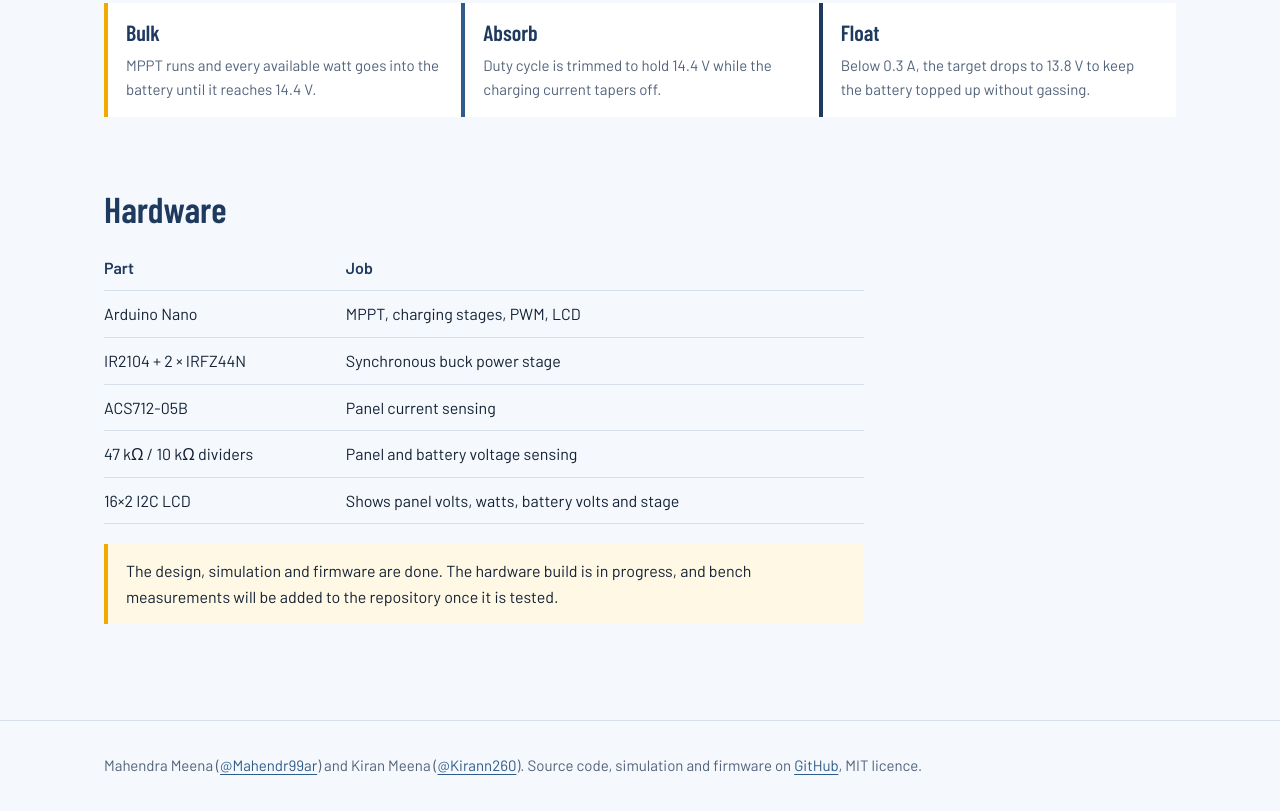
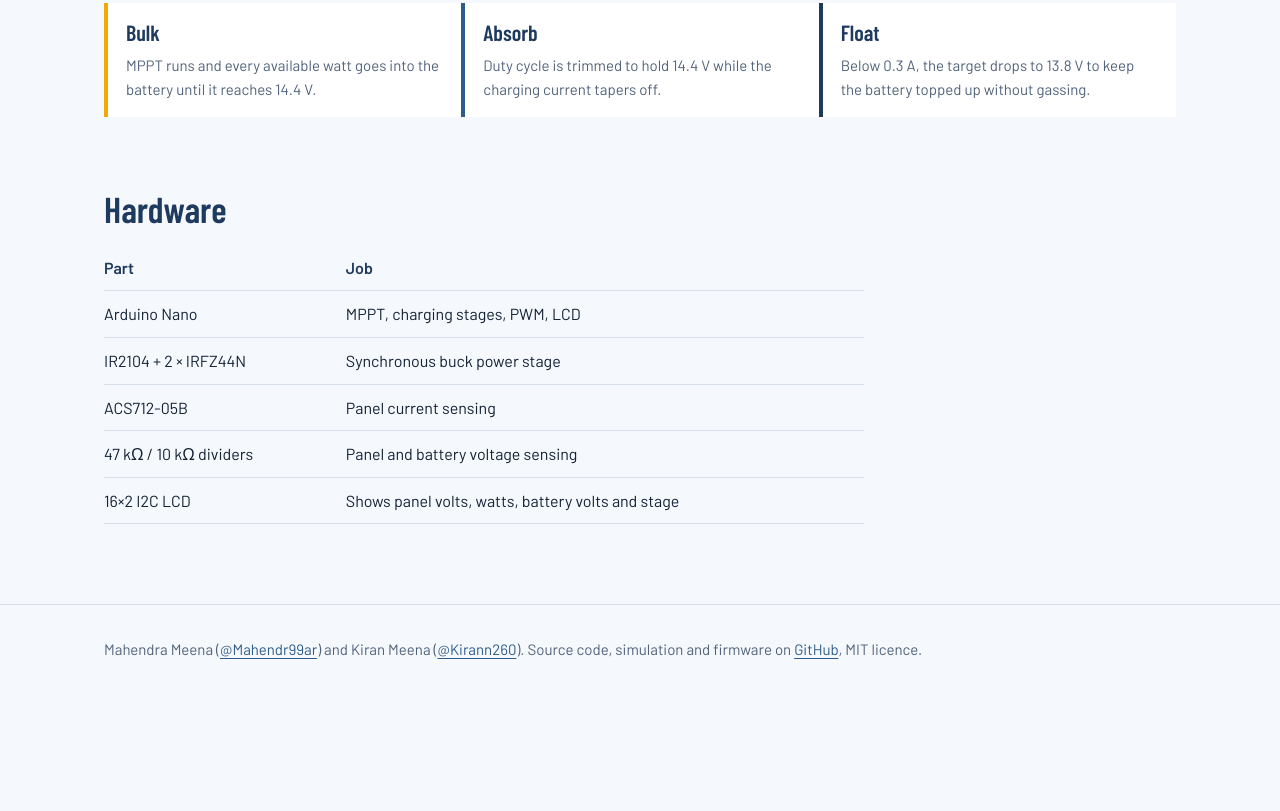
Before and after one commit to Mahendr99ar/solar-mppt-charge-controller, a plain HTML site: page docs/index.html in a window 1280 px wide. Shown: the part 4415-5226 px from the top of the page. After the commit the page ends 5124 px from the top, so only its background shows below. Drawn offline with nearby package versions, Linux system fonts and the light colour scheme.

Commit message:
Update index.html
Removed status paragraph about project progress from the documentation.

```diff
--- a/docs/index.html
+++ b/docs/index.html
@@ -345,7 +345,6 @@
           <tr><td>16×2 I2C LCD</td><td>Shows panel volts, watts, battery volts and stage</td></tr>
         </tbody>
       </table>
-      <p class="status">The design, simulation and firmware are done. The hardware build is in progress, and bench measurements will be added to the repository once it is tested.</p>
     </div>
   </section>
 
```
